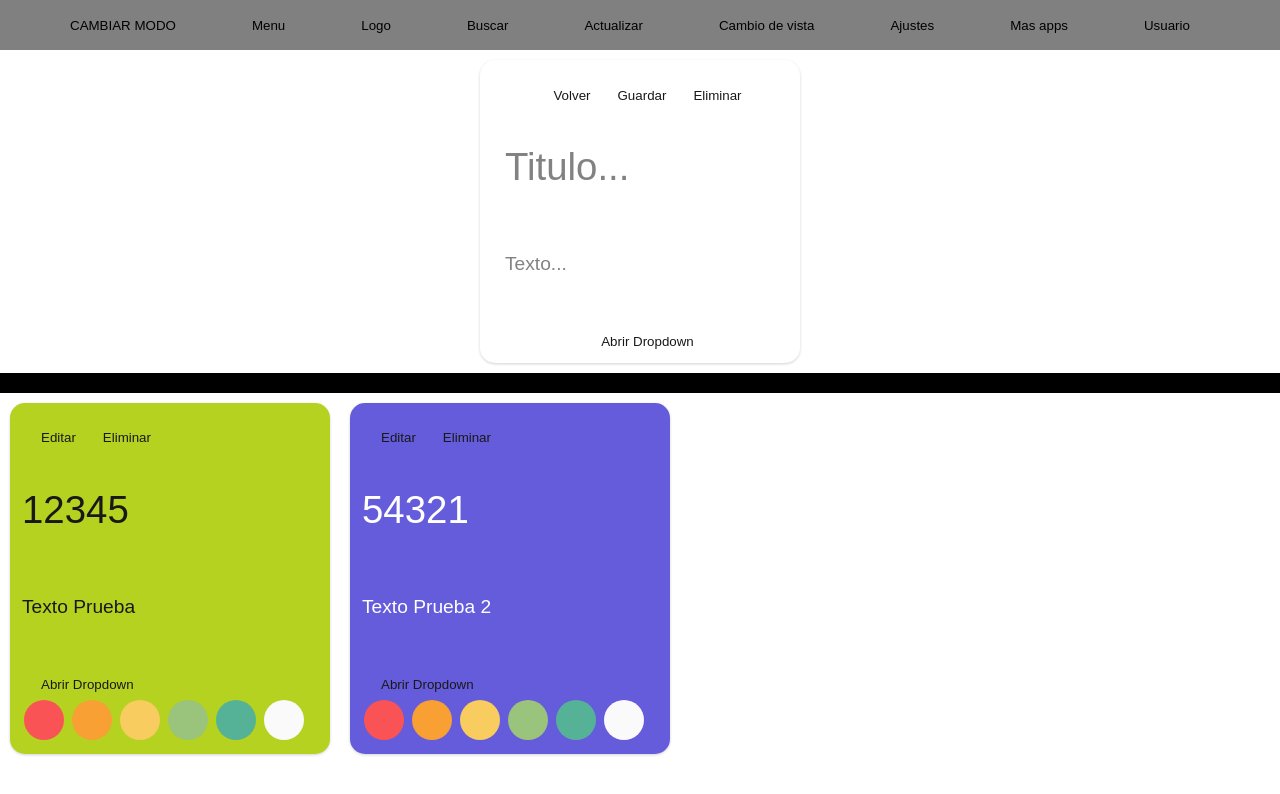
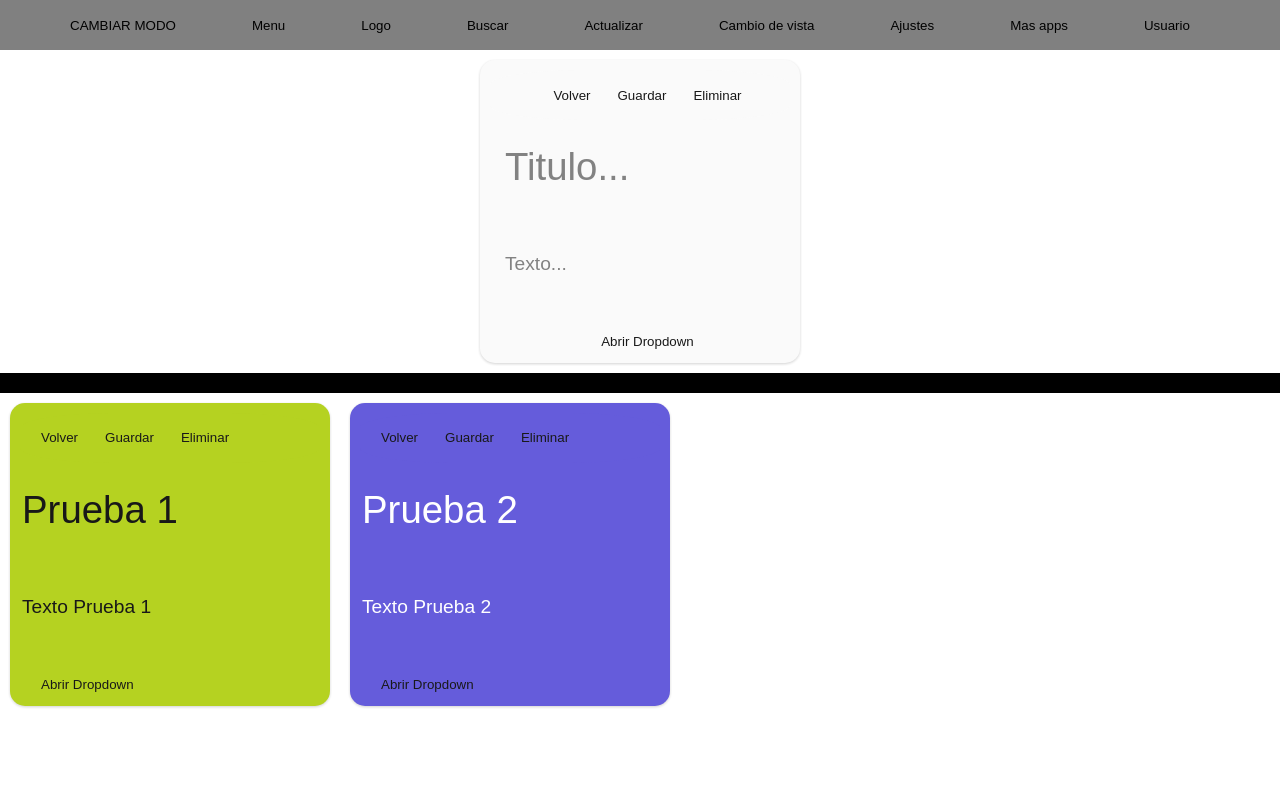
Before and after one commit to jleuce/blockdenotas, a React (Create React App) app: page / in a window 1280 px wide. Shown: the top 794 px of the page. Built offline with nearby package versions, Linux system fonts and the light colour scheme.

Commit message:
Funcionamiento al 95%
Falta trabajar con los botones, un elemento ya creado no tendria que tener el boton guardar.

```diff
--- a/src/componentes/NotaReducida.js
+++ b/src/componentes/NotaReducida.js
@@ -6,38 +6,30 @@ import Desplegable from './Desplegable';
 
 function NotaReducida(props) {
 
-    const [titulo, setTitulo] = useState(null);
-    const [texto, setTexto] = useState(null);
-    const [color,setColor] = useState(null);
+    const [colorFondoNota,setColorFondoNota] = useState(null);
     const [colorTextoInput,setColorTextoInput] = useState('#000');
     useEffect(() => {
-        if(props.modo==='vista'){
             setValue("titulo", props.tituloNota);
             setValue("texto", props.textoNota);
-            setColor(props.colorNota);
+            setValue('colorPaleta',props.colorNota);
+            setColorFondoNota(props.colorNota);
             setColorTextoInput(colorTextoSegunContraste(props.colorNota));
-        }else{
-            setValue("titulo", '');
-            setValue("texto", '');
-            setColor('#fff');
-            setColorTextoInput(colorTextoSegunContraste('#FAFAFA'));
-        }
     }, [])
 
       //Funciones Formulario
-        const {setValue, register, handleSubmit, formState:{errors},reset} = useForm();
+        const {setValue, register, handleSubmit, getValues , formState:{errors},reset} = useForm();
         const titulo1 = register('titulo',{require:true,maxLength:20});
         const texto1 = register('texto',{require:true,maxLength:50});
         const colorPaleta1 = register('colorPaleta',{require});
 
         const guardar = () =>{
           if(Object.entries(errors).length === 0){
-              console.log('guardando',titulo,texto,color);
+              console.log('guardando');
               props.agregarNotaHandler({
               idNota: (3),
-              tituloNota:titulo,
-              textoNota:texto,
-              colorNota:color,
+              tituloNota:getValues('titulo'),
+              textoNota:getValues('texto'),
+              colorNota:getValues('colorPaleta'),
               })
               reset();
           }else{
@@ -53,21 +45,19 @@ function NotaReducida(props) {
 
         const onSubmit = (data) => {
             console.log('onSubmit',data);
-            setTitulo(data.titulo);
-            setTexto(data.texto);
-            setColor(data.colorPaleta);
+            setColorFondoNota(data.colorPaleta);
             setColorTextoInput(colorTextoSegunContraste(data.colorPaleta));
         };
-      if (props.modo !== 'vista'){
+      //if (props.modo !== 'vista'){
         return (
-          <div className='nota' style={{ backgroundColor: color }}>
-              <div className='barraNota'style={{ backgroundColor: color }}>
+          <div className='nota' style={{ backgroundColor: colorFondoNota }}>
+              <div className='barraNota'style={{ backgroundColor: colorFondoNota }}>
                   <button>Volver</button>
                   <button onClick={guardar}>Guardar</button>
                   <button>Eliminar</button>
               </div>
               <form onSubmit={handleSubmit(onSubmit)}>
-                  <h1 className='tituloNota'style={{ backgroundColor: color }}>
+                  <h1 className='tituloNota'style={{ backgroundColor: colorFondoNota }}>
                       <input type='text' style={{ color: colorTextoInput }}  className={errors.titulo?.type === 'maxLength'&&'inputError'}
                           placeholder='Titulo...'
                           onChange={titulo1.onChange} // assign onChange event
@@ -76,7 +66,7 @@ function NotaReducida(props) {
                           ref={titulo1.ref} // assign ref prop
                       />{errors.titulo?.type === 'maxLength'&&<p>Error mas de 5 caract</p>}
                   </h1>
-                  <p className='textoNota'style={{ backgroundColor: color }}>
+                  <p className='textoNota'style={{ backgroundColor: colorFondoNota }}>
                       <input type='text' style={{ color: colorTextoInput }}
                           placeholder='Texto...'
                           onChange={texto1.onChange} // assign onChange event
@@ -88,29 +78,18 @@ function NotaReducida(props) {
                   <div>
                     <Desplegable><PaletaColores elegirColorPaletaHandler={elegirColorPaleta}/></Desplegable>
                   </div>
-                  <div>
-                    {/*<PaletaColores
-                        name={colorPaleta1.name}
-                        ref={colorPaleta1.ref}
-                        elegirColorPaletaHandler={elegirColorPaleta}
-                        onSelect={
-                            handleSubmit(onSubmit)
-                          }
-                        onChange={colorPaleta1.onChange}
-                        ></PaletaColores>*/}
-                  </div>
               </form>
           </div>
         )
-      }else{
+      /*}else{
         return (
-          <div className='nota' style={{ backgroundColor: color }}>
-              <div className='barraNota' style={{ backgroundColor: color }}>
+          <div className='nota' style={{ backgroundColor: colorFondoNota }}>
+              <div className='barraNota' style={{ backgroundColor: colorFondoNota }}>
                   <button>Editar</button>
                   <button>Eliminar</button>
               </div>
               <form onSubmit={handleSubmit(onSubmit)}>
-                  <h1 className='tituloNota' style={{ backgroundColor: color }}>
+                  <h1 className='tituloNota' style={{ backgroundColor: colorFondoNota }}>
                       <input type='text' style={{ color: colorTextoInput }}
                           //defaultValue={titulo}
                           onChange={titulo1.onChange} // assign onChange event
@@ -119,7 +98,7 @@ function NotaReducida(props) {
                           ref={titulo1.ref} // assign ref prop
                       />
                   </h1>
-                  <p className='textoNota'style={{ backgroundColor: color }}>
+                  <p className='textoNota'style={{ backgroundColor: colorFondoNota }}>
                       <input type='text' style={{ color: colorTextoInput }}
                           //defaultValue={texto}
                           onChange={texto1.onChange} // assign onChange event
@@ -128,25 +107,14 @@ function NotaReducida(props) {
                           ref={texto1.ref} // assign ref prop
                       />
                   </p>
-                  <div>
-                    <Desplegable contenido={<PaletaColores/>}><PaletaColores/></Desplegable>
-                  </div>
-                  <div>
-                    <PaletaColores
-                        name={colorPaleta1.name}
-                        ref={colorPaleta1.ref}
-                        elegirColorPaletaHandler={elegirColorPaleta}
-                        onSelect={
-                            handleSubmit(onSubmit)
-                          }
-                        onChange={colorPaleta1.onChange}
-                    ></PaletaColores>
+                 <div>
+                    <Desplegable><PaletaColores elegirColorPaletaHandler={elegirColorPaleta}/></Desplegable>
                   </div>
 
               </form>
           </div>
         )
-      }
+      }*/
 }
 
 export default NotaReducida
--- a/src/componentes/PanelNotas.js
+++ b/src/componentes/PanelNotas.js
@@ -6,21 +6,21 @@ function PanelNotas() {
 
   const myContextObject = useContext(MyContext);
   const [notas, setNotas] = useState([
-    {idNota: (1), tituloNota:'12345',textoNota:'Texto Prueba',colorNota:'#adce09'},
-    {idNota: (2), tituloNota:'54321',textoNota:'Texto Prueba 2',colorNota:"#554bd8"}
+    {idNota: (1), tituloNota:'Prueba 1',textoNota:'Texto Prueba 1',colorNota:'#adce09'},
+    {idNota: (2), tituloNota:'Prueba 2',textoNota:'Texto Prueba 2',colorNota:"#554bd8"}
                                     ]);
 
   const agregarNota = (objetoAgregar) => {
     setNotas([...notas,objetoAgregar]);
   }
 
-
   return (
     <div className='.panelNotas' style={{background:myContextObject.colorFondo}}>
       <div style={{ textAlign: 'center' }}>
         <NotaReducida
-          tituloNota='Nueva Nota'
-          textoNota='...'
+          tituloNota=''
+          textoNota=''
+          colorNota='#FAFAFA'
           agregarNotaHandler={agregarNota}
           ></NotaReducida>
       </div>
--- a/src/index.css
+++ b/src/index.css
@@ -103,4 +103,5 @@ button{
   margin: 4px;
   border-radius: 50%;
   cursor: pointer;
+  border: 0.1px solid rgb(121, 121, 121);
 }
```
